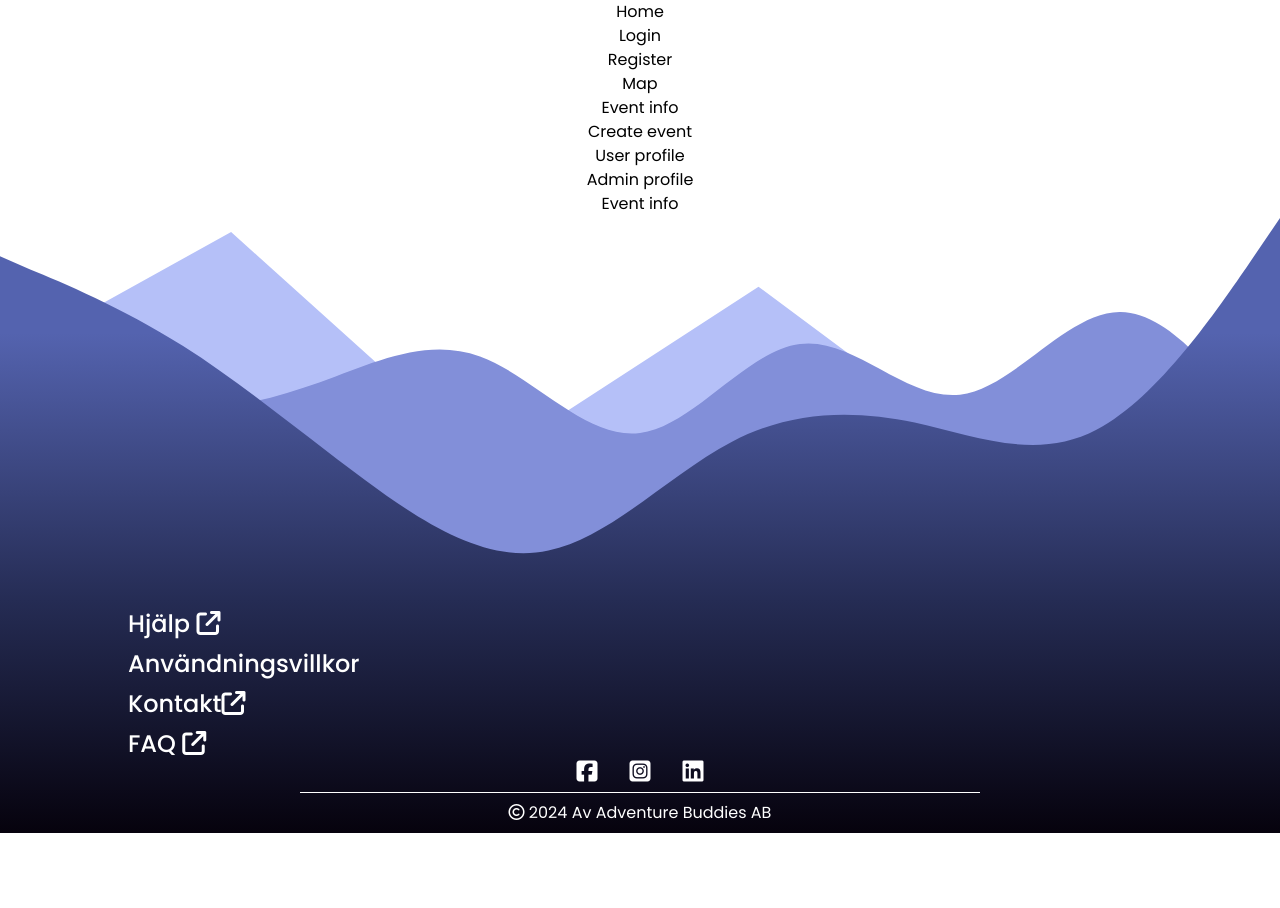
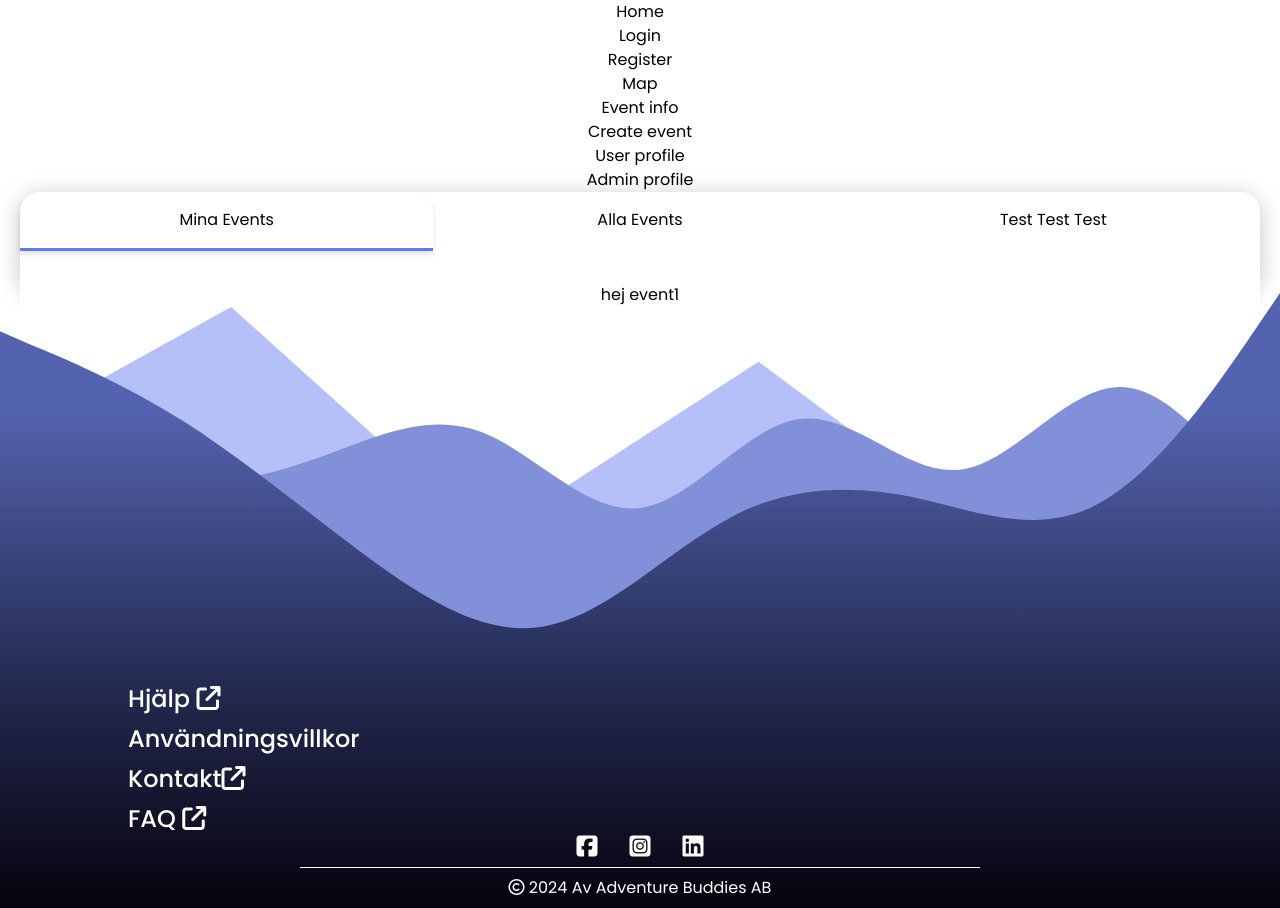
Before and after one commit to chas-academy/u08-business-idea-adventurebuddies, a React (Vite) app in the folder frontend/: page /eventInfo in a window 1280 px wide. Before the commit the page ends 833 px from the top, so only its background shows below. Built offline with nearby package versions, Linux system fonts and the light colour scheme.

Commit message:
Last Tabs fixes

```diff
--- /dev/null
+++ b/frontend/src/components/tabs/Tab.tsx
@@ -0,0 +1,30 @@
+import { useTabs } from "./TabsContext";
+import "./Tabs.css";
+
+interface TabProps {
+  tabLabel: string;
+  index: number;
+}
+
+const Tab: React.FC<TabProps> = ({ tabLabel, index }) => {
+  const { activeTab,setActiveTab } = useTabs();
+  const handleTabClick = () => {
+    setActiveTab(index);
+    console.log("ACTIVEE TTAAABABBB ", index)
+  };
+  return (
+
+    <div
+      className={
+        `tabs flex-1 drop bg-textColor ${activeTab === index
+          ? " rounded-t-lg drop-shadow-md tabs active "
+          : "rounded-t-lg  " }`
+      }
+      onClick={handleTabClick}
+    >
+      {tabLabel}
+    </div>
+
+  );
+};
+export default Tab;
--- a/frontend/src/components/tabs/Tabs.css
+++ b/frontend/src/components/tabs/Tabs.css
@@ -4,19 +4,22 @@
 
 
 .tabs{
-flex-basis: 10em;
+    border-radius:20px 20px 0 0;
 padding:1em;
 }
-.active-tabs{
-    background-color: white;
+.tabs.active{
     border-bottom:#6278EF solid ;
 }
 
-.content{
-    display:none;
+
+
+.tabs-content{
+display:none;
+    background-color:aqua;
 }
 
-.active-content{
+.tabs-content.active{
+    padding:2em;
     display:block;
     background-color: white;
 }
--- a/frontend/src/components/tabs/Tabs.tsx
+++ b/frontend/src/components/tabs/Tabs.tsx
@@ -1,93 +1,49 @@
 import "./Tabs.css";
-import { useState } from "react";
 
-function Tabs() {
-  const [toggleState, setToggleState] = useState(1);
+import { useTabs } from "./TabsContext";
+import * as React from "react";
 
-  {/*Use state för vilket nummer som är aktivt, 1,2 och 3 i detta fallet. */}
-  const toggleTab = (index:number) => {
-    setToggleState(index);
-  };
+
+interface TabsProps {
+  children: React.ReactNode;
+
+}
+
+const Tabs: React.FC<TabsProps> = ({children}) => {
+
+ const {activeTab} = useTabs();
+
+
+
+
+
   return (
 
-    <div className="glass-container ">
-      {/*Dessa är själva "tabsen" */}
-      <div className="flex gap-1 text-darkPurple ">
 
+
+    <div className="glass-container mx-5">
       <div
-            className={toggleState === 1 ? " rounded-t-lg drop-shadow-md tabs active-tabs " : "tabs rounded-t-lg  "}
-            onClick={() => toggleTab(1)}
+        className="flex"
       >
-            Mina events
-          </div>
-
-        <div
-          className={toggleState === 2 ? " rounded-t-lg  drop-shadow-md  active-tabs  tabs  " : "  rounded-t-lg  tabs"}
-          onClick={() => toggleTab(2)}
-        >
-          Alla Events
+        {React.Children.map(children, (child,index)=> {
+          if (React.isValidElement<{label: string}>(child)) {
+            return React.cloneElement(child, { index });
+          }
+          return null;
+        })}
       </div>
       <div
-          className={toggleState === 3 ? "  rounded-t-lg  drop-shadow-md tabs active-tabs    " : "tabs rounded-t-lg   "}
-          onClick={() => toggleTab(3)}
+          className=" h-10"
         >
-          tab 3
+ {React.Children.map(children, (child,index)=> {
+          if (React.isValidElement<{label: string}>(child)) {
+            return <div key={index} className={`tabs-content ${activeTab === index ? 'active' : ''}`}>
+          {child.props.children}
 </div>
-      </div>
-      {/*Här är själva innehållet i varje tab, toggleState === 1 ? "ifall toggleState stämmer överens med i detta fallet 1 så visas active-content ": " om inte så visas content"  */}
-      <div className="p-2  ">
-        <div
-          className={
-            toggleState === 1
-              ? "content active-content "
-              : "content"
           }
-        >
+          return null;
+        })}
 
-          <p className=" p-2">
-            Lorem ipsum dolor sit amet, consectetur adipiscing elit. Cras
-            sagittis sit amet turpis nec fringilla. Sed tincidunt arcu dui, et
-            fringilla ipsum gravida id. Ut a est convallis, imperdiet odio vel,
-            eleifend odio. Praesent non diam eu elit imperdiet ultrices id eget
-            massa. Interdum et malesuada fames ac ante ipsum primis in faucibus.
-            Maecenas sollicitudin nisl odio. Proin pharetra egestas maximus.
-            Nunc tempus dictum ex et tempus.
-          </p>
-        </div>
-        <div
-          className={
-            toggleState === 2
-              ? "content active-content  "
-              : "content"
-          }
-        >
-          <p className=" p-2">
-            Mauris auctor ante eu ipsum posuere, id tempus massa aliquam. Fusce
-            vel orci a arcu laoreet accumsan quis non purus. Suspendisse eu
-            scelerisque augue. Cras ac feugiat ligula. Nunc erat velit, vehicula
-            vel laoreet eu, dictum ut nibh. Quisque et interdum massa. Integer
-            ornare, metus vel aliquet ultrices, nisi lorem fermentum libero, nec
-            cursus orci odio non dui. In egestas sem eu purus scelerisque,
-            placerat rhoncus urna imperdiet.
-          </p>
-        </div>
-        <div
-          className={
-            toggleState === 3
-              ? "content active-content   "
-              : "content"
-          }
-        >
-          <p className=" p-2">
-            Mauris nisl orci, laoreet quis pretium vel, eleifend ut turpis.
-            Integer suscipit nunc et convallis placerat. Sed feugiat pulvinar
-            odio fringilla luctus. Proin auctor nunc quis ornare scelerisque.
-            Phasellus eleifend, ante eget maximus venenatis, libero diam semper
-            lectus, vitae dapibus nisi tortor at arcu. Curabitur ac tincidunt
-            odio. Maecenas purus est, ultricies id purus sit amet, blandit
-            dictum ante. Phasellus tincidunt eleifend nisi eget condimentum.
-          </p>
-        </div>
         </div>
       </div>
 
--- /dev/null
+++ b/frontend/src/components/tabs/TabsContext.tsx
@@ -0,0 +1,41 @@
+import { createContext, useCallback, useContext, useState } from "react";
+
+
+interface TabContextValue {
+  activeTab: number;
+  setActiveTab: (index: number) => void;
+}
+
+export const TabsContext = createContext<TabContextValue | undefined>(undefined);
+console.log(TabsContext);
+
+export const useTabs = (): TabContextValue =>{
+    const context = useContext (TabsContext);
+    if (context === undefined) {
+        throw new Error("useTabs, must be used inside of tabs provider")
+    }
+    const setActiveTab = useCallback(
+        (index: number) => {
+          context.setActiveTab(index);
+        },
+        [context.setActiveTab]
+      );
+
+      return { ...context, setActiveTab };
+}
+
+interface TabsProviderProps {
+    children: React.ReactNode
+
+  }
+
+export const TabsProvider: React.FC<TabsProviderProps> = ({children}) => {
+    const [activeTab, setActiveTab] = useState(0);
+
+    return (
+        <TabsContext.Provider value={{activeTab, setActiveTab}}>
+            {children}
+
+        </TabsContext.Provider>
+    )
+}
--- a/frontend/src/pages/EventInfoPage/EventInfoPage.tsx
+++ b/frontend/src/pages/EventInfoPage/EventInfoPage.tsx
@@ -1,9 +1,21 @@
+import Tab from "../../components/tabs/Tab";
+import Tabs from "../../components/tabs/Tabs";
+import { TabsProvider } from "../../components/tabs/TabsContext";
+
 const EventInfoPage = () => {
 
     return (
-        <>
+        <TabsProvider >
+        <Tabs>
+
+        <Tab tabLabel="Mina Events"><div>hej event1</div></Tab>
+        <Tab tabLabel="Alla Events"><div>hej event 2</div></Tab>
+
+        <Tab tabLabel="Test Test Test"><div>hej event 3</div></Tab>
         Event info
-        </>
+        </Tabs>
+
+        </TabsProvider>
     )
 }
 
```
Lines whose indentation alone changed are shown as unchanged.
